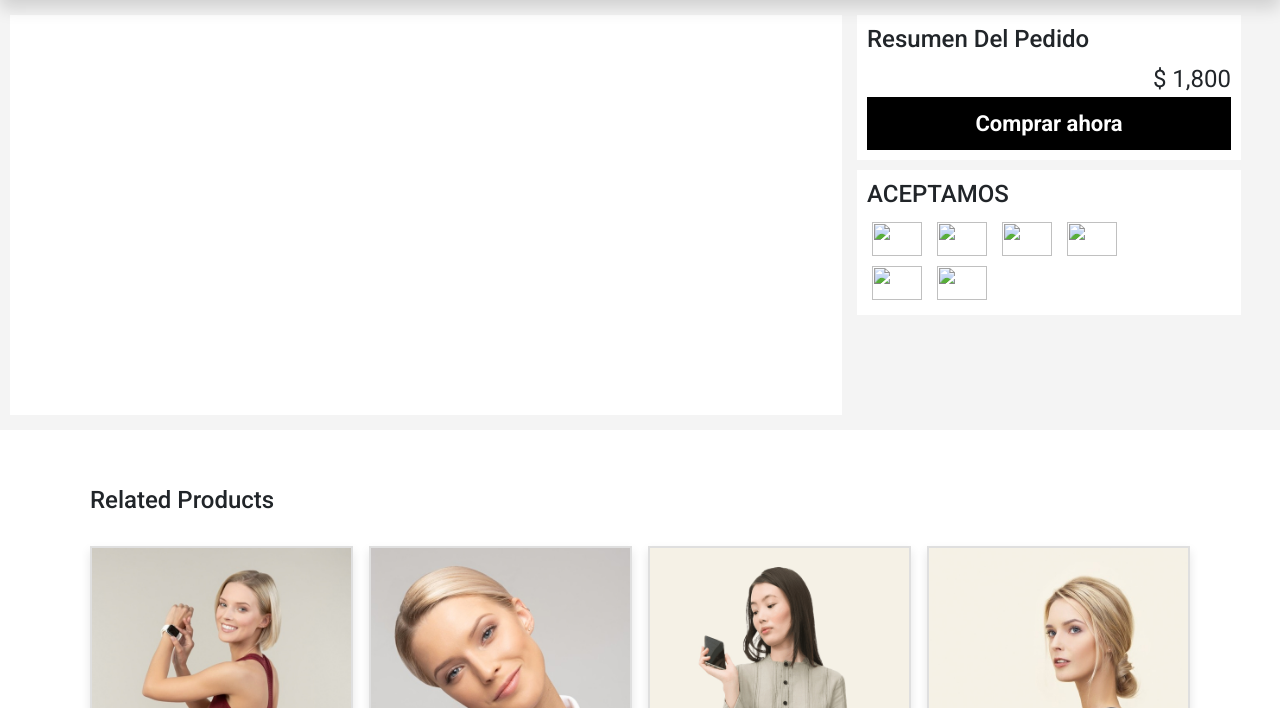
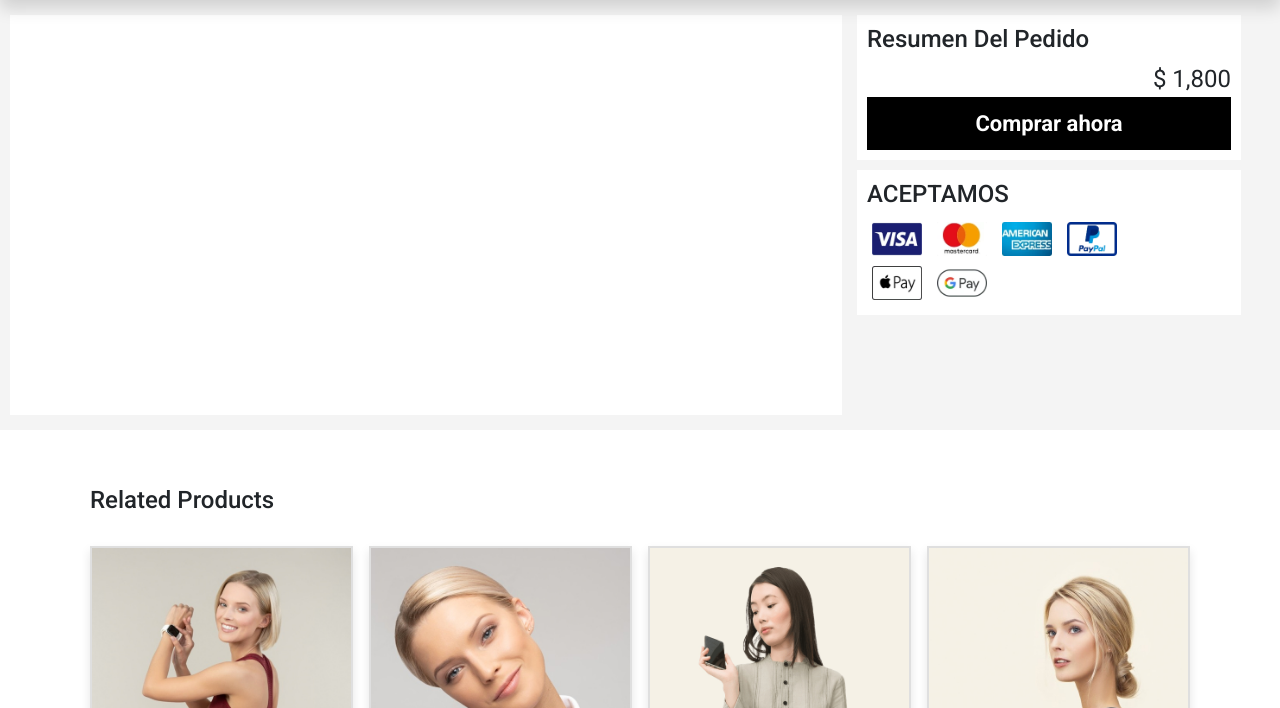
Before and after one commit to CarlsRemy/NL_Accesorios, a plain HTML site: page cart-shoping.html in a window 1280 px wide. Shown: the part 92-800 px from the top of the page. Drawn offline with Linux system fonts and the light colour scheme.

Commit message:
img error

```diff
--- a/cart-shoping.html
+++ b/cart-shoping.html
@@ -100,12 +100,12 @@
             <Article>
                 <h4>ACEPTAMOS</h4>
                 <div class="credit_card">
-                    <img src="./assests/img/161528368123dd7a35ad8708b0dfc74b3630526891.webp">
-                    <img src="./assests/img/15282732803587566708.webp">
-                    <img src="./assests/img/1528273036537082707.webp">
-                    <img src="./assests/img/15282719811871317559.webp">
-                    <img src="./assests/img/15356946304173589516.webp">
-                    <img src="./assests/img/1610701410b3781f00695b77b833e6b6a5e38331a3.webp">
+                    <img src="./assets/img/161528368123dd7a35ad8708b0dfc74b3630526891.webp">
+                    <img src="./assets/img/15282732803587566708.webp">
+                    <img src="./assets/img/1528273036537082707.webp">
+                    <img src="./assets/img/15282719811871317559.webp">
+                    <img src="./assets/img/15356946304173589516.webp">
+                    <img src="./assets/img/1610701410b3781f00695b77b833e6b6a5e38331a3.webp">
                 </div>
             </Article>
         </section>
```
